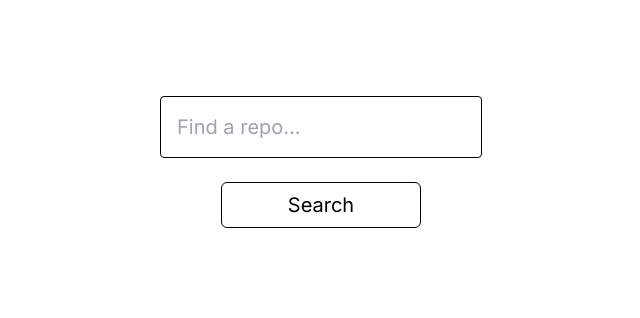
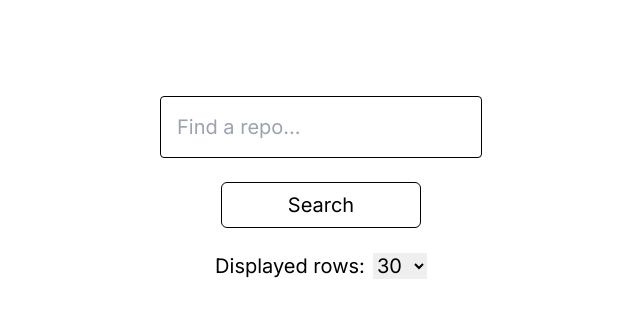
Before and after one commit to michalmova/github-repo-search, a Next.js app: page / in a window 1280 px wide. Shown: the top 318 px of the page, without its empty margins (319-959 px from the left). Built offline with nearby package versions, Linux system fonts and the light colour scheme.

Commit message:
selector for limit displayed rows - locally

```diff
--- a/app/page.tsx
+++ b/app/page.tsx
@@ -1,23 +1,32 @@
 'use client'
 
 import TableResults from "@/components/TableResults"
-import { useEffect, useRef, useState } from "react"
+import { useEffect, useMemo, useRef, useState } from "react"
 
 const DEBOUNCE_DELAY = 2000
+type PerPageType = 5 | 10 | 20 | 30 | 40 | 50 | 60 | 70 | 80 | 100
 
 export default function Home() {
   const [repos, setRepos] = useState([])
   const [error, setError] = useState(null)
   const [isLoading, setIsLoading] = useState(false)
   const [searchText, setSearchText] = useState('')
+  const [perPage, setPerPage] = useState<PerPageType>(30);
 
   let timeoutId = useRef<any>(null)
-
 
   const fetchData = async () => {
     if (!searchText) return
 
-    const searchUrl = `https://api.github.com/search/repositories?q=${searchText}&sort=stars&order=desc`
+    // 'per_page' param set to 100 which is the max the github API can return
+    // this allows to change the displayed rows locally without calling the api again
+    /*
+      TODO: make a pagination using links from response header or
+      based on 'total_count' make another calls with the 'page' param,
+      partially the pagination can be done locally in the range up to 100 rows,
+      the url can be change to be more dynamic (other params)
+    */
+    const searchUrl = `https://api.github.com/search/repositories?q=${searchText}&sort=stars&order=desc&per_page=100`
 
     // Caching in local storage // TODO: localStorage is limited so better option will be to use browser cache storage
     const cachedReposRaw = localStorage.getItem('cachedRepos')
@@ -55,12 +64,22 @@ export default function Home() {
     timeoutId.current = setTimeout(fn, delay)
   }
 
+  const displayedRepos: any = useMemo(() => {
+    return repos.slice(0, perPage)
+  },
+    [repos, perPage]
+  )
+
   useEffect(() => {
     debounce(fetchData, DEBOUNCE_DELAY)
   }, [searchText])
 
   const handleSearchChange = (e: any) => {
     setSearchText(e.target.value)
+  }
+
+  const handlePerPageChange = (e: any) => {
+    setPerPage(e.target.value)
   }
 
   return (
@@ -79,8 +98,28 @@ export default function Home() {
         {isLoading ? 'Loading...' : 'Search'}
       </button>
 
+      {/* Rows per page selector
+      // TODO: make it as a separate reusable component
+      */}
+      <span>
+        <label className="mr-2">Displayed rows:</label>
+        <select value={perPage} onChange={handlePerPageChange}>
+          <option value={5}>5</option>
+          <option value={10}>10</option>
+          <option value={20}>20</option>
+          <option value={30}>30</option>
+          <option value={40}>40</option>
+          <option value={50}>50</option>
+          <option value={60}>60</option>
+          <option value={70}>70</option>
+          <option value={80}>80</option>
+          <option value={90}>90</option>
+          <option value={100}>100</option>
+        </select>
+      </span>
+
       <div className="text-red-600">{error}</div>
-      {repos.length > 0 && <TableResults repos={repos} />}
+      {repos.length > 0 && <TableResults repos={displayedRepos} />}
     </main >
   );
 }
```
